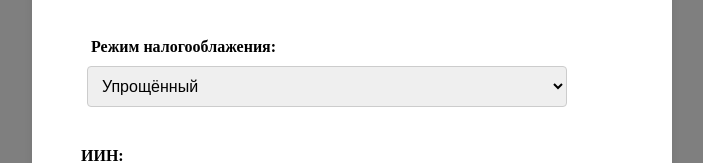
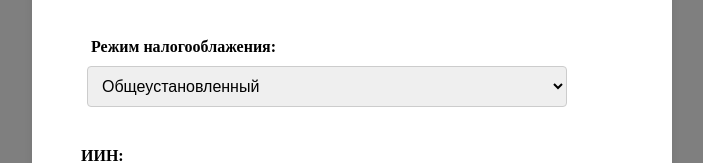
Before and after one commit to AleanM/vue.js_proj, a Vue app: page / in a window 1280 px wide. Both pictures are taken after a click on the button "Налоговый вычет". Shown: the part 271-434 px from the top of the page, without its empty margins (288-991 px from the left). Built offline with nearby package versions, Linux system fonts and the light colour scheme.

Commit message:
Update InputComponent.vue

```diff
--- a/src/components/InputComponent.vue
+++ b/src/components/InputComponent.vue
@@ -13,8 +13,8 @@
       <div class="input-group centered">
         <label class="input-label">Режим налогооблажения:</label>
         <select class="dropdown larger-dropdown" v-model="selectedOption">
-          <option value="select1">Упрощённый</option>
-          <option value="select2">Общеустановленный</option>
+          <option value="Упрощённый">Упрощённый</option>
+          <option value="Общеустановленный">Общеустановленный</option>
         </select>
       </div>
     </div>
@@ -44,7 +44,7 @@
       return {
         nameValue: '',
         lastNameValue: '',
-        selectedOption: 'select1',
+        selectedOption: 'Общеустановленный',
         iinValue: '',
         incomeValue: ''
       };
@@ -53,9 +53,16 @@
     validateNumber() {
       this.iinValue = this.iinValue.replace(/\D/g, ''); // Убираем все, кроме цифр
     },sendData() {
-       this.$store.dispatch('updateData', this.incomeValue);
+       this.$store.dispatch('incomeData', this.incomeValue);
+       this.$store.commit('updateFormData', {
+        name: this.nameValue,
+        lastName: this.lastNameValue,
+        selectedOption: this.selectedOption,
+        iin: this.iinValue,
+        income: this.incomeValue
+      });
       this.$router.push('/nalog'); // Передаем данные через событие 'submit'
-    }
+    },
   }
   };
   </script>
```
